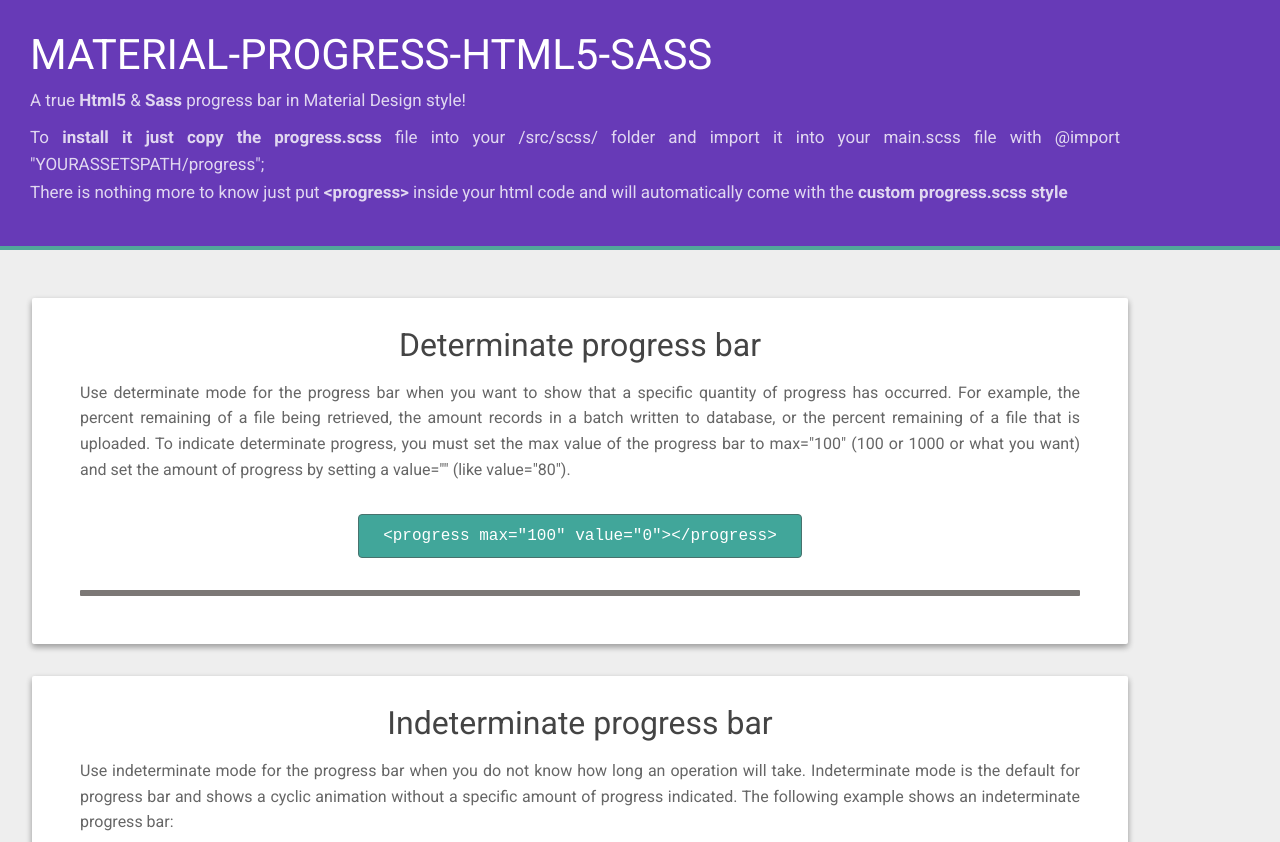
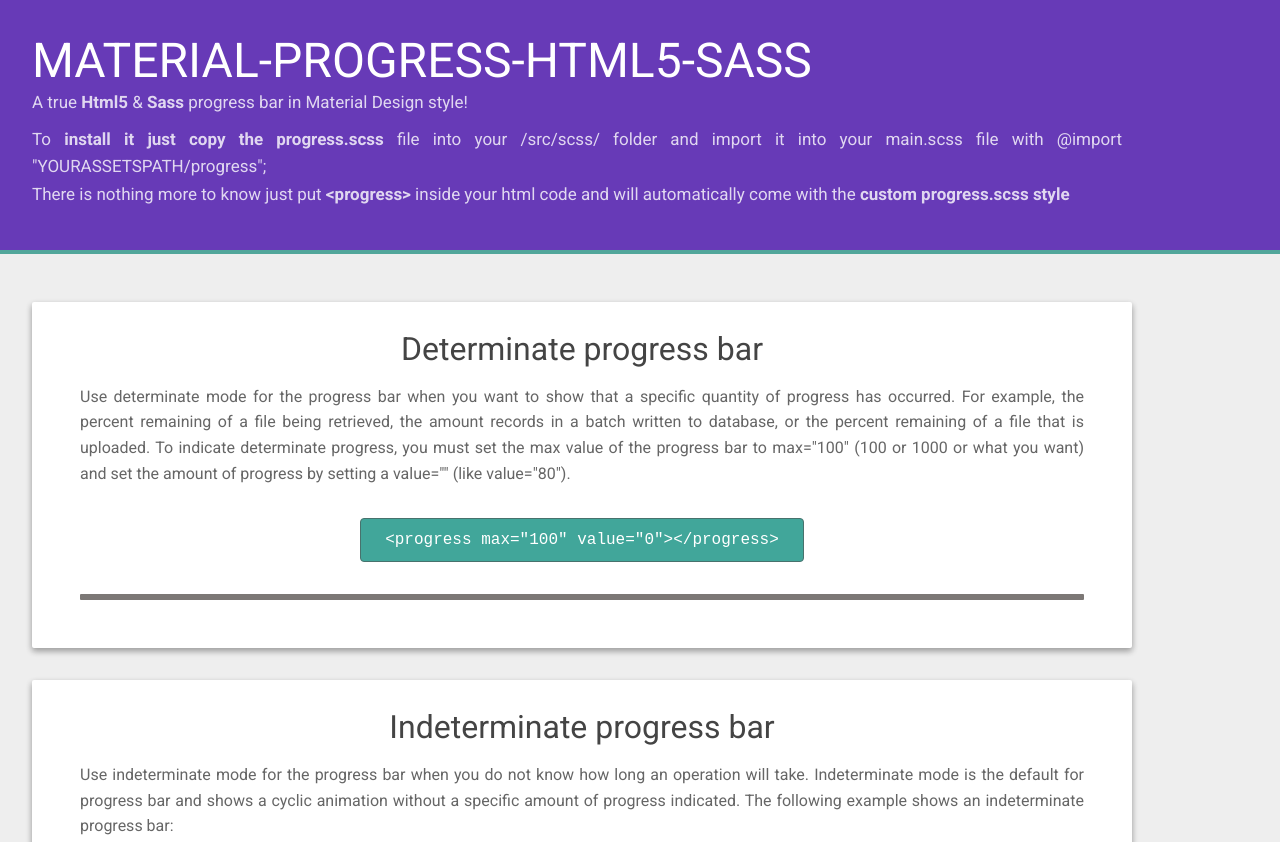
Before and after one commit to erikyo/material-progress-html5-sass, a plain HTML site: page index.html in a window 1280 px wide. Shown: the top 842 px of the page. Drawn offline with Linux system fonts and the light colour scheme.

Commit message:
demo gif + some demo style fixes

```diff
--- a/index.html
+++ b/index.html
@@ -73,7 +73,7 @@
 			background: #673AB7;
 			border-bottom: 4px solid #51a69a;
 			margin: 0 0 48px;
-			padding: 30px;
+			padding: 32px;
 		}
 		h1, h4 {
 			font-weight: 300;
@@ -81,7 +81,7 @@
 		}
 		h1{
 			color: white;
-			font-size: 42px;
+			font-size: 48px;
 			text-transform:uppercase;
 		}
 		h4 {
@@ -94,7 +94,7 @@
 			font-weight: 300;
 			color: #fff;
 			opacity: 0.8;
-			margin: 8px 32px 10px 0;
+			margin: 0px 32px 10px 0;
 			max-width:1090px;
 		}
 		p {
@@ -115,8 +115,9 @@
 			text-align:left;
 		}
 		div.card, div.credits {
-			  width: 100%;
-			  max-width:1000px;
+			width:calc(100% - 64px);
+			box-sizing: border-box;
+			max-width:1100px;
 			padding: 12px 48px 48px;
 			margin: 16px auto 32px 32px;
 		}
--- a/progress.scss
+++ b/progress.scss
@@ -10,7 +10,7 @@ $progress-width: 100% !default;
 $progress-border-radius: 1px !default;
 
 
-
+// PROGRESS STYLE
 .progress-container {
 	width:$progress-width;
 	height:$progress-height;
```
Also changed, not shown: demo/progress.gif (added). Lines whose indentation alone changed are shown as unchanged.
